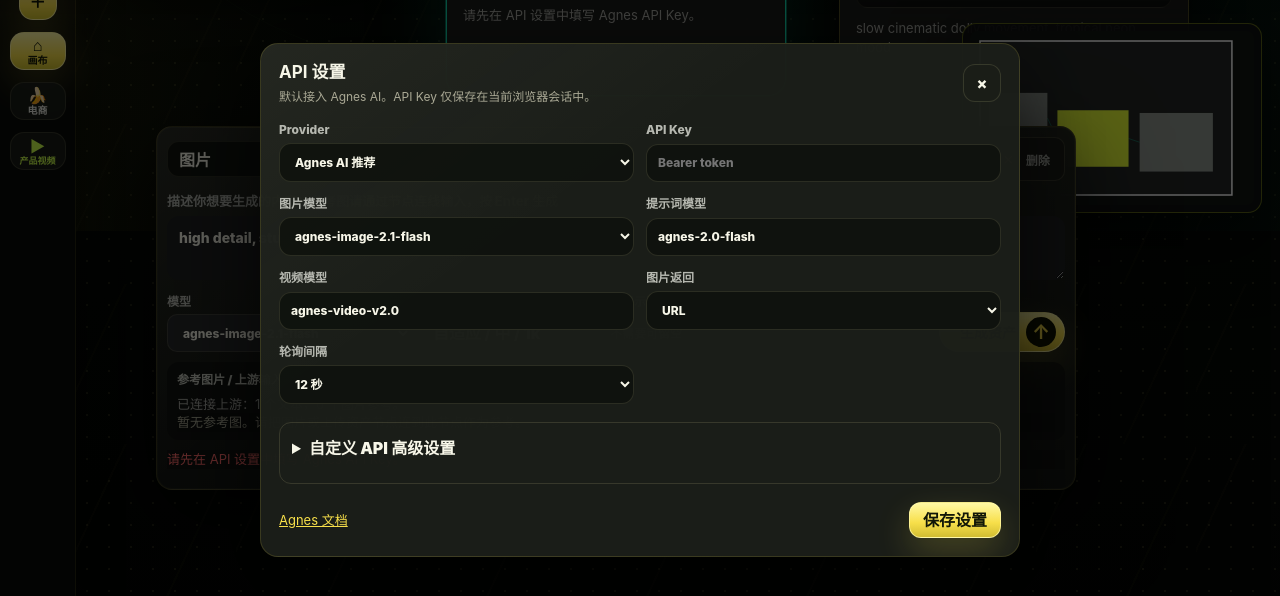
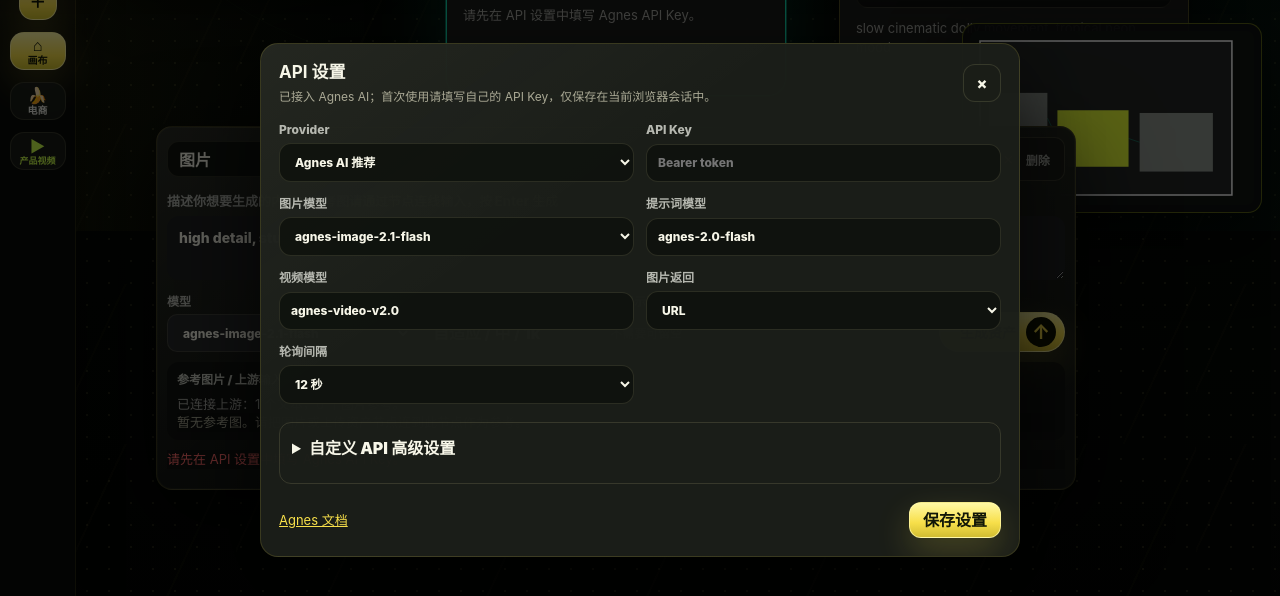
Before and after one commit to Mr-banananana/Banana_canvas, a website: page public/index.html in a window 1280 px wide. Both pictures are taken after a click on the button "生成资产". Shown: the part 100-696 px from the top of the page. Drawn offline with Linux system fonts and the light colour scheme.

Commit message:
Require users to enter their own API key

```diff
--- a/public/index.html
+++ b/public/index.html
@@ -286,7 +286,7 @@
         <div class="modal-head">
           <div>
             <h2>API 设置</h2>
-            <p>默认接入 Agnes AI。API Key 仅保存在当前浏览器会话中。</p>
+            <p>已接入 Agnes AI；首次使用请填写自己的 API Key，仅保存在当前浏览器会话中。</p>
           </div>
           <button id="closeSettings" class="icon-btn">×</button>
         </div>
```
Also changed, not shown: CHANGELOG.md, 1 other file.
